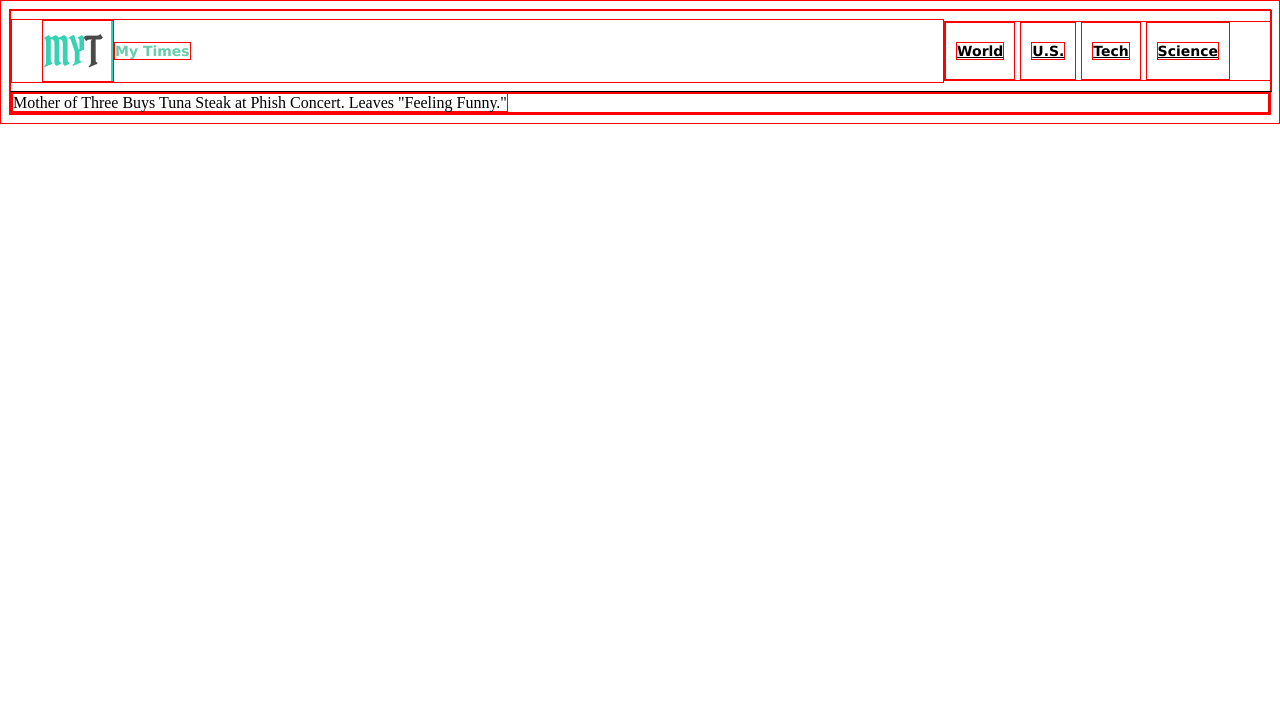
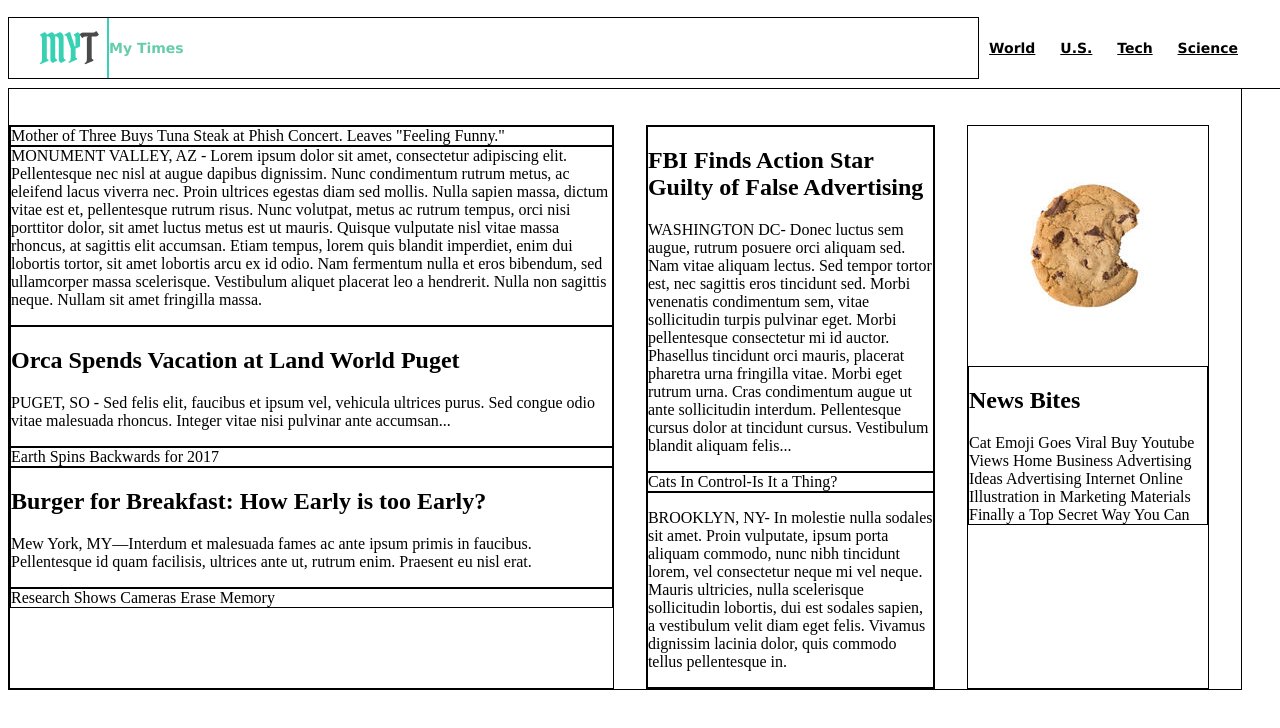
Before and after one commit to Brocreed/mytimes, a plain HTML site: page index.html in a window 1280 px wide. Drawn offline with Linux system fonts and the light colour scheme.

Commit message:
add flex box positioning

```diff
--- a/index.html
+++ b/index.html
@@ -20,9 +20,65 @@
     </header>
 
     <div class="content">
-      <div class="storymain">
-        <span>Mother of Three Buys Tuna Steak at Phish Concert. Leaves "Feeling Funny."</span>
+        <div class="large">
+          <div class="storymain">
+            <span>Mother of Three Buys Tuna Steak at Phish Concert. Leaves "Feeling Funny."</span>
+          </div>
+          <div class="contentmain"
+            <p>MONUMENT VALLEY, AZ - Lorem ipsum dolor sit amet, consectetur adipiscing elit. Pellentesque nec nisl at augue dapibus dignissim. Nunc condimentum rutrum metus, ac eleifend lacus viverra nec. Proin ultrices egestas diam sed mollis. Nulla sapien massa, dictum vitae est et, pellentesque rutrum risus. Nunc volutpat, metus ac rutrum tempus, orci nisi porttitor dolor, sit amet luctus metus est ut mauris. Quisque vulputate nisl vitae massa rhoncus, at sagittis elit accumsan. Etiam tempus, lorem quis blandit imperdiet, enim dui lobortis tortor, sit amet lobortis arcu ex id odio. Nam fermentum nulla et eros bibendum, sed ullamcorper massa scelerisque. Vestibulum aliquet placerat leo a hendrerit. Nulla non sagittis neque. Nullam sit amet fringilla massa.</p>
+        </div>
+
+        <div class="l1">
+          <h2>Orca Spends Vacation at Land World Puget</h2>
+          <p class="storycontent">PUGET, SO - Sed felis elit, faucibus et ipsum vel, vehicula ultrices purus. Sed congue odio vitae malesuada rhoncus. Integer vitae nisi pulvinar ante accumsan...</p>
+          <span></span>
+        </div>
+
+        <div class="earth">
+          <span>Earth Spins Backwards for 2017</span>
+        </div>
+
+        <div class="l2">
+          <h2>Burger for Breakfast: How Early is too Early?</h2>
+          <p class="storycontent">Mew York, MY—Interdum et malesuada fames ac ante ipsum primis in faucibus. Pellentesque id quam facilisis, ultrices ante ut, rutrum enim. Praesent eu nisl erat.</p>
+        </div>
+
+        <div class="cameras">
+          <span>Research Shows Cameras Erase Memory</span>
+        </div>
+      </div>
+
+      <div class="medium">
+        <div class="m1">
+          <h2>FBI Finds Action Star Guilty of False Advertising</h2>
+          <p>WASHINGTON DC- Donec luctus sem augue, rutrum posuere orci aliquam sed. Nam vitae aliquam lectus. Sed tempor tortor est, nec sagittis eros tincidunt sed. Morbi venenatis condimentum sem, vitae sollicitudin turpis pulvinar eget. Morbi pellentesque consectetur mi id auctor. Phasellus tincidunt orci mauris, placerat pharetra urna fringilla vitae. Morbi eget rutrum urna. Cras condimentum augue ut ante sollicitudin interdum. Pellentesque cursus dolor at tincidunt cursus. Vestibulum blandit aliquam felis...</p>
+        </div>
+
+        <div class="cats">
+          <span>Cats In Control-Is It a Thing?</span>
+        </div>
+
+        <div class="m1">
+          <p>BROOKLYN, NY- In molestie nulla sodales sit amet. Proin vulputate, ipsum porta aliquam commodo, nunc nibh tincidunt lorem, vel consectetur neque mi vel neque. Mauris ultricies, nulla scelerisque sollicitudin lobortis, dui est sodales sapien, a vestibulum velit diam eget felis. Vivamus dignissim lacinia dolor, quis commodo tellus pellentesque in.</p>
+        </div>
+      </div>
+
+      <div class="small">
+          <img class="cookie" src="resources\Images\img-news-bite.png" alt="">
+        <div class="s1">
+          <h2>News Bites</h2>
+          <span class="bite">Cat Emoji Goes Viral</span>
+          <span class="bite">Buy Youtube Views</span>
+          <span class="bite">Home Business Advertising Ideas</span>
+          <span class="bite">Advertising Internet Online</span>
+          <span class="bite">Illustration in Marketing Materials</span>
+          <span class="bite">Finally a Top Secret Way You Can</span>
+        </div>
+      </div>
+
+        </div>
       </div>
     </div>
+
   </body>
 </html>
--- a/resources/css/style.css
+++ b/resources/css/style.css
@@ -1,10 +1,6 @@
-* {
-  border: 1px red solid;
-}
-
 header {
   display: flex;
-  font-family: verdana;
+  font-family: "Verdana", sans-serif;
   font-size: 14px;
   font-weight: bold;
   height: 80px;
@@ -12,18 +8,12 @@ header {
   align-items: center;
   border-bottom: 1px solid black;
   z-index: 10;
+  position: fixed;
+  background-color: white;
 }
 
 header nav {
   padding-right: 40px;
-}
-
-.logo {
-  color: MediumAquamarine;
-  padding-left: 30px;
-  flex-grow: 1;
-  align-items: center;
-  display: flex;
 }
 
 nav span {
@@ -34,3 +24,56 @@ nav span {
 nav a {
   color: black;
 }
+
+div {
+  border: 1px solid black;
+}
+
+.logo {
+  color: MediumAquamarine;
+  padding-left: 30px;
+  flex-grow: 1;
+  align-items: center;
+  display: flex;
+  border: 1px solid black
+}
+
+.content {
+  padding-top: 116px;
+  display: flex;
+  width: 1232px;
+}
+
+.large {
+  width: 630px;
+  order: 1
+
+}
+
+.medium {
+  width: 300px;
+  order: 2
+}
+
+.small {
+  width: 240px;
+  order: 3
+}
+
+.large, .medium, .small {
+  display: flex;
+  flex-direction: column;
+  margin-right: 32px;
+
+  margin-top: 0;
+}
+
+.cats, .cameras, .earth {
+  display: flex;
+}
+
+
+
+.cookie {
+  overflow: hidden;
+}
```
